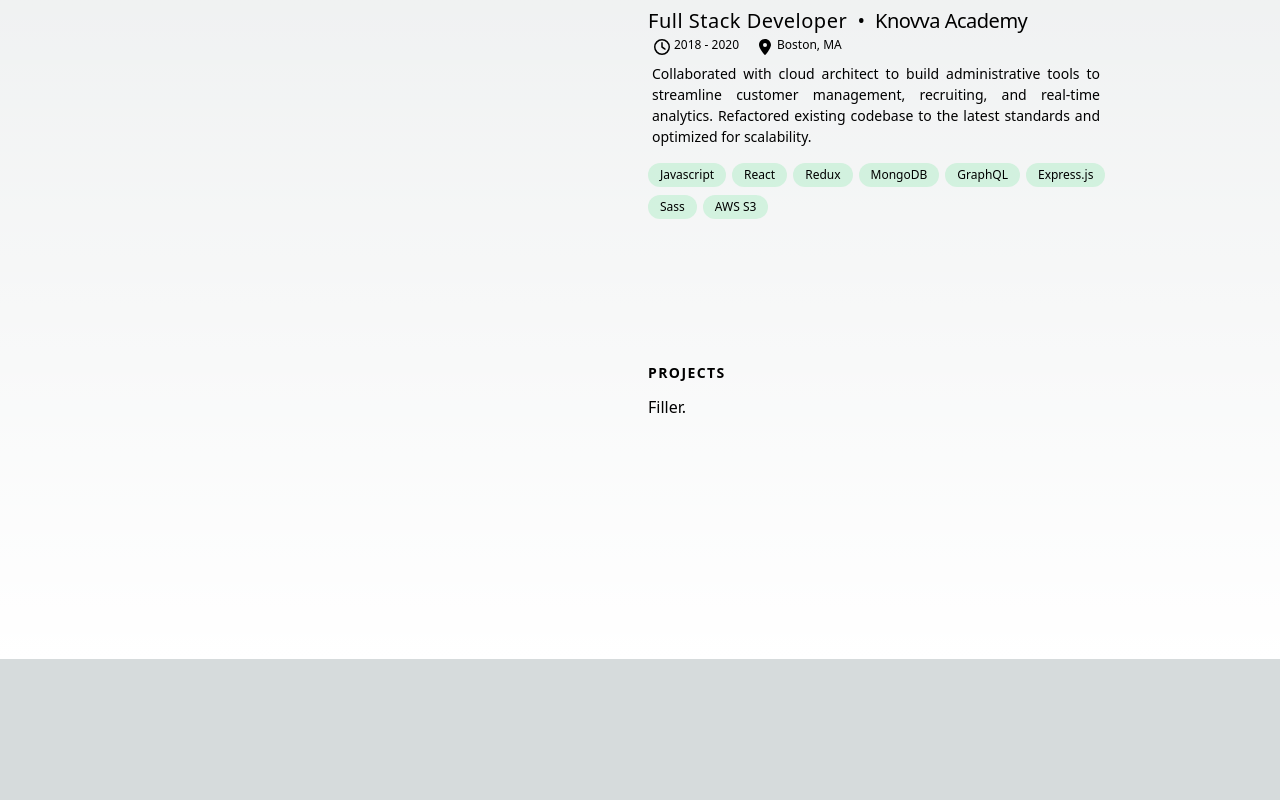
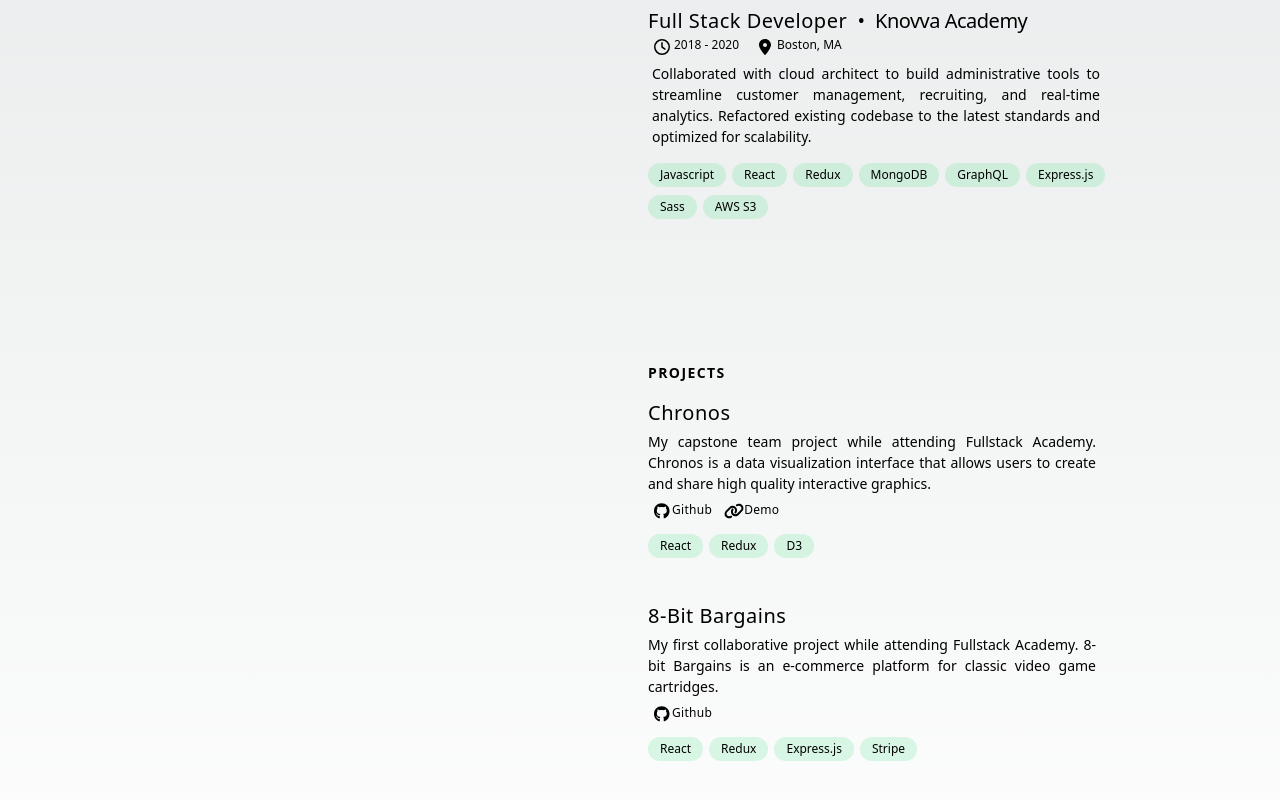
Before and after one commit to villacreses/personal-site, a Next.js app: page / in a window 1280 px wide. Shown: the part 1148-1948 px from the top of the page. Before the commit the page ends 1807 px from the top, so only its background shows below. Built offline with nearby package versions, Linux system fonts and the light colour scheme.

Commit message:
gomoponent: ProjectList

```diff
--- a/src/app/(professional)/content.ts
+++ b/src/app/(professional)/content.ts
@@ -1,6 +1,7 @@
 import {
   ExperienceEntryProps,
   IconLinkProps,
+  ProjectEntryProps,
   StatsListProps,
 } from '@/components';
 
@@ -127,3 +128,41 @@ export const experienceEntries: ExperienceEntryProps[] = [
     ],
   },
 ];
+
+export const projectEntries: ProjectEntryProps[] = [
+  {
+    title: 'Chronos',
+    description: [
+      'My capstone team project while attending Fullstack Academy. Chronos is a data visualization',
+      'interface that allows users to create and  share high quality interactive graphics.'
+    ].join(' '),
+    techUsed: ['React', 'Redux', 'D3'],
+    links: [
+      {
+        iconId: 'github',
+        text: 'Github',
+        href: 'https://github.com/Capstone-Chronos/chronos',
+      },
+      {
+        iconId: 'link',
+        text: 'Demo',
+        href: 'https://chronos-d08ff.firebaseapp.com/',
+      },
+    ]
+  },
+  {
+    title: '8-Bit Bargains',
+    description: [
+      'My first collaborative project while attending Fullstack Academy. 8-bit Bargains is an',
+      'e-commerce platform for classic video game cartridges.'
+    ].join(' '),
+    techUsed: ['React', 'Redux', 'Express.js', 'Stripe'],
+    links: [
+      {
+        iconId: 'github',
+        text: 'Github',
+        href: 'https://github.com/8BitBargains/8bitBargains'
+      }
+    ]
+  }
+];
--- a/src/app/(professional)/page.tsx
+++ b/src/app/(professional)/page.tsx
@@ -1,11 +1,12 @@
 import {
   ExperienceList,
   InlineLink,
+  ProjectList,
   SocialLinks,
   StatsList,
 } from '@/components';
 import { FC, PropsWithChildren } from 'react';
-import { experienceEntries, socialLinkItems, statsListContent } from './content';
+import { experienceEntries, projectEntries, socialLinkItems, statsListContent } from './content';
 import { yearsSince } from '@/utils';
 
 const Section: FC<PropsWithChildren<{}>> = ({ children }) => (
@@ -77,7 +78,7 @@ export default function Home() {
         </Section>
         <Section>
           <SectionHeader>Projects</SectionHeader>
-          <p>Filler.</p>
+          <ProjectList items={projectEntries} />
         </Section>
       </main>
     </div>
--- a/src/components/Icon.tsx
+++ b/src/components/Icon.tsx
@@ -24,6 +24,7 @@ import {
   faCaretUp,
   faCaretDown,
   faLocationDot,
+  faLink,
 } from '@fortawesome/free-solid-svg-icons';
 
 export enum ExperienceCategory {
@@ -39,6 +40,7 @@ export const iconMap = {
   medium: faMedium,
   hackerrank: faHackerrank,
   folder: faFolder,
+  link: faLink,
   external: faExternalLinkAlt,
   burger: faBars,
   devto: faDev,
--- /dev/null
+++ b/src/components/ItemListProjects.tsx
@@ -0,0 +1,64 @@
+import { FC } from 'react';
+import ItemList from './ItemList';
+import { BubbleList } from './BubbleList';
+import { Icon, IconID, IconLink } from './Icon';
+import Link from 'next/link';
+
+type IconCtaProps = {
+  iconId: IconID;
+  text: string;
+  href: string;
+}
+export type ProjectEntryProps = {
+  title: string;
+  description: string;
+  techUsed?: string[];
+  links?: IconCtaProps[];
+}
+
+const IconCta: FC<IconCtaProps> = ({
+  iconId,
+  text,
+  href
+}) => (
+  <Link className="grid text-center gap-x-0.25" style={{ gridTemplateColumns: '20px 1fr' }} href={href}>
+    <Icon
+      iconId={iconId}
+      containerStyles={{ height: '.875rem', marginTop: '.0875rem' }}
+    />
+    <span className="text-xs tracking-wide">{text}</span>
+  </Link>
+);
+
+const ProjectEntry: FC<ProjectEntryProps> = ({ title, description, techUsed, links }) => (
+  <>
+    <h3 className="leading-5 mb-2 text-xl">
+      <span className="font-medium tracking-wide">
+        {title}
+      </span>
+    </h3>
+    <p className="mt-1 text-sm max-w-md leading-normal text-justify">
+      {description}
+    </p>
+    {links && (
+      <ItemList
+        items={links}
+        ItemComponent={IconCta}
+        listContainerProps={{
+          className: 'flex flex-row ml-1 mt-2 gap-x-3'
+        }}
+      />
+    )}
+    <BubbleList items={techUsed} />
+  </>
+);
+
+export const ProjectList: FC<{items: ProjectEntryProps[]}> = ({items}) => (
+  <ItemList
+    items={items}
+    ItemComponent={ProjectEntry}
+    listContainerProps={{
+    className: 'mt-5 flex flex-col gap-y-12'
+    }}
+  />
+);
--- a/src/components/ItemListStats.tsx
+++ b/src/components/ItemListStats.tsx
@@ -30,7 +30,7 @@ const StatsList: FC<StatsListProps> = ({
     )}
     listContainerProps={listContainerProps}
     itemContainerProps={{
-      className: 'grid align-center gap-x-3',
+      className: 'grid items-center gap-x-3',
       style: { gridTemplateColumns: '20px 1fr' },
       ...itemContainerProps
     }}
--- a/src/components/index.ts
+++ b/src/components/index.ts
@@ -5,6 +5,7 @@ export { default as SocialLinks } from './ItemListSocialLinks';
 export { default as StatsList } from './ItemListStats';
 export * from './Icon';
 export * from './BubbleList';
+export * from './ItemListProjects';
 
 export type { StatsListProps } from './ItemListStats';
 export type { ExperienceEntryProps } from './ItemListExperience';
```
